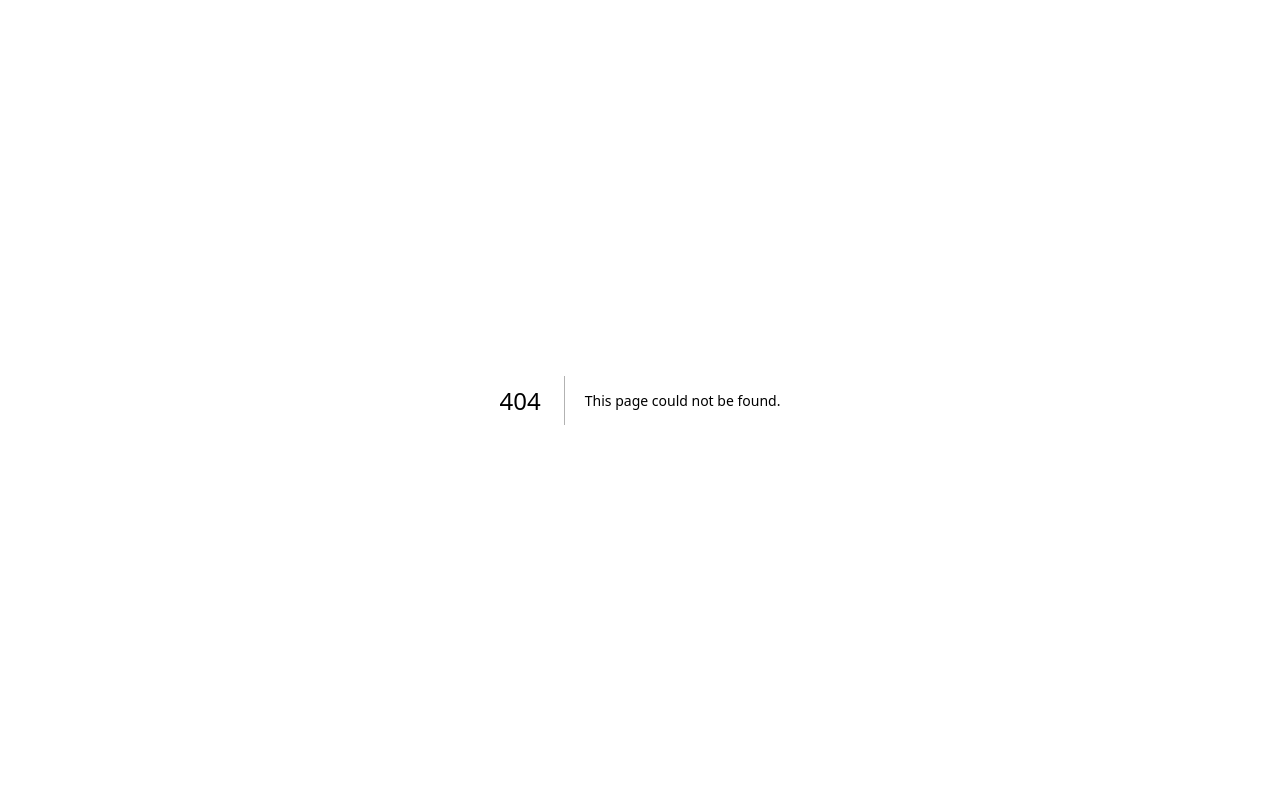
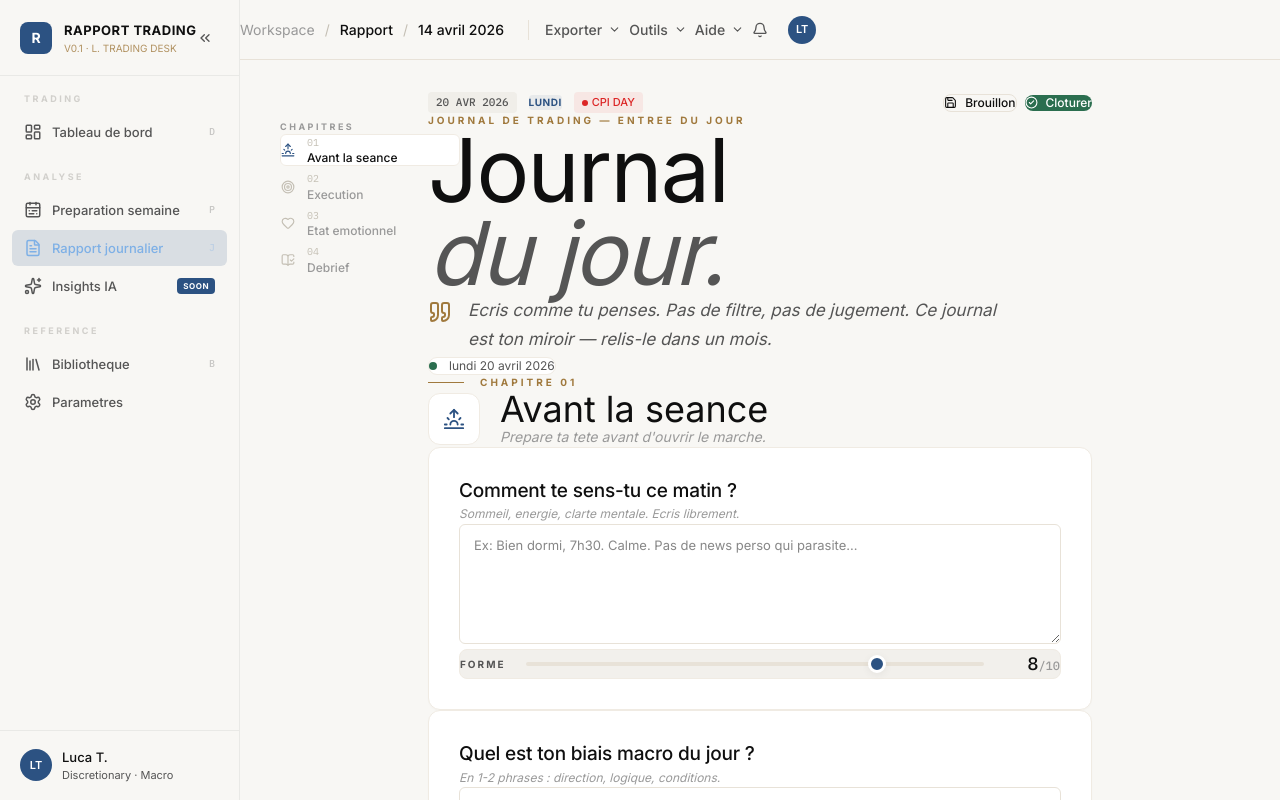
Before and after one commit to tradingluca31-boop/site-rapport-trading-, a Next.js app: page /rapport in a window 1280 px wide. Before the commit this address had no page. Shown: the top 800 px of the page. Built offline with nearby package versions, Linux system fonts and the light colour scheme.

Commit message:
feat(routes): ajoute routes directes /preparation /rapport /bibliotheque /parametres

```diff
--- /dev/null
+++ b/src/app/bibliotheque/page.tsx
@@ -0,0 +1,5 @@
+import AppShell from "@/components/layout/AppShell";
+
+export default function BibliothequeRoute() {
+  return <AppShell initialPage="bibliotheque" />;
+}
--- a/src/app/page.tsx
+++ b/src/app/page.tsx
@@ -1,55 +1,5 @@
-"use client";
-
-import { useState } from "react";
-import { PageId } from "@/types";
-import Sidebar from "@/components/layout/Sidebar";
-import TopBar from "@/components/layout/TopBar";
-import DashboardPage from "@/components/pages/DashboardPage";
-import PreparationPage from "@/components/pages/PreparationPage";
-import RapportPage from "@/components/pages/RapportPage";
-import BibliothequePage from "@/components/pages/BibliothequePage";
+import AppShell from "@/components/layout/AppShell";
 
 export default function Home() {
-  const [activePage, setActivePage] = useState<PageId>("dashboard");
-  const [sidebarCollapsed, setSidebarCollapsed] = useState(false);
-
-  const subtitles: Partial<Record<PageId, string>> = {
-    preparation: "Semaine 16",
-    rapport: "14 avril 2026",
-  };
-
-  return (
-    <div className="flex min-h-screen">
-      <Sidebar
-        activePage={activePage}
-        onNavigate={setActivePage}
-        collapsed={sidebarCollapsed}
-        onToggle={() => setSidebarCollapsed(!sidebarCollapsed)}
-      />
-
-      <main
-        className="flex-1 min-w-0 overflow-x-hidden transition-[margin] duration-200"
-        style={{
-          marginLeft: sidebarCollapsed ? "var(--sidebar-collapsed)" : "var(--sidebar-width)",
-        }}
-      >
-        <TopBar activePage={activePage} subtitle={subtitles[activePage]} />
-
-        {activePage === "dashboard" && <DashboardPage onNavigate={setActivePage} />}
-        {activePage === "preparation" && <PreparationPage />}
-        {activePage === "rapport" && <RapportPage />}
-        {activePage === "bibliotheque" && <BibliothequePage />}
-        {activePage === "parametres" && (
-          <div className="px-10 py-12 text-center">
-            <h1 className="text-2xl font-light mb-2" style={{ fontFamily: "var(--font-display)" }}>
-              Parametres
-            </h1>
-            <p className="text-sm" style={{ color: "var(--text-muted)" }}>
-              Configuration, tweaks, et preferences — bientot disponible.
-            </p>
-          </div>
-        )}
-      </main>
-    </div>
-  );
+  return <AppShell initialPage="dashboard" />;
 }
--- /dev/null
+++ b/src/app/parametres/page.tsx
@@ -0,0 +1,5 @@
+import AppShell from "@/components/layout/AppShell";
+
+export default function ParametresRoute() {
+  return <AppShell initialPage="parametres" />;
+}
--- /dev/null
+++ b/src/app/preparation/page.tsx
@@ -0,0 +1,5 @@
+import AppShell from "@/components/layout/AppShell";
+
+export default function PreparationRoute() {
+  return <AppShell initialPage="preparation" />;
+}
--- /dev/null
+++ b/src/app/rapport/page.tsx
@@ -0,0 +1,5 @@
+import AppShell from "@/components/layout/AppShell";
+
+export default function RapportRoute() {
+  return <AppShell initialPage="rapport" />;
+}
--- /dev/null
+++ b/src/components/layout/AppShell.tsx
@@ -0,0 +1,70 @@
+"use client";
+
+import { useState } from "react";
+import { useRouter } from "next/navigation";
+import { PageId } from "@/types";
+import Sidebar from "@/components/layout/Sidebar";
+import TopBar from "@/components/layout/TopBar";
+import DashboardPage from "@/components/pages/DashboardPage";
+import PreparationPage from "@/components/pages/PreparationPage";
+import RapportPage from "@/components/pages/RapportPage";
+import BibliothequePage from "@/components/pages/BibliothequePage";
+
+const PAGE_ROUTES: Record<PageId, string> = {
+  dashboard: "/",
+  preparation: "/preparation",
+  rapport: "/rapport",
+  bibliotheque: "/bibliotheque",
+  parametres: "/parametres",
+};
+
+export default function AppShell({ initialPage }: { initialPage: PageId }) {
+  const router = useRouter();
+  const [activePage, setActivePage] = useState<PageId>(initialPage);
+  const [sidebarCollapsed, setSidebarCollapsed] = useState(false);
+
+  const subtitles: Partial<Record<PageId, string>> = {
+    preparation: "Semaine 16",
+    rapport: "14 avril 2026",
+  };
+
+  const handleNavigate = (page: PageId) => {
+    setActivePage(page);
+    router.push(PAGE_ROUTES[page]);
+  };
+
+  return (
+    <div className="flex min-h-screen">
+      <Sidebar
+        activePage={activePage}
+        onNavigate={handleNavigate}
+        collapsed={sidebarCollapsed}
+        onToggle={() => setSidebarCollapsed(!sidebarCollapsed)}
+      />
+
+      <main
+        className="flex-1 min-w-0 overflow-x-hidden transition-[margin] duration-200"
+        style={{
+          marginLeft: sidebarCollapsed ? "var(--sidebar-collapsed)" : "var(--sidebar-width)",
+        }}
+      >
+        <TopBar activePage={activePage} subtitle={subtitles[activePage]} />
+
+        {activePage === "dashboard" && <DashboardPage onNavigate={handleNavigate} />}
+        {activePage === "preparation" && <PreparationPage />}
+        {activePage === "rapport" && <RapportPage />}
+        {activePage === "bibliotheque" && <BibliothequePage />}
+        {activePage === "parametres" && (
+          <div className="px-10 py-12 text-center">
+            <h1 className="text-2xl font-light mb-2" style={{ fontFamily: "var(--font-display)" }}>
+              Parametres
+            </h1>
+            <p className="text-sm" style={{ color: "var(--text-muted)" }}>
+              Configuration, tweaks, et preferences — bientot disponible.
+            </p>
+          </div>
+        )}
+      </main>
+    </div>
+  );
+}
```
